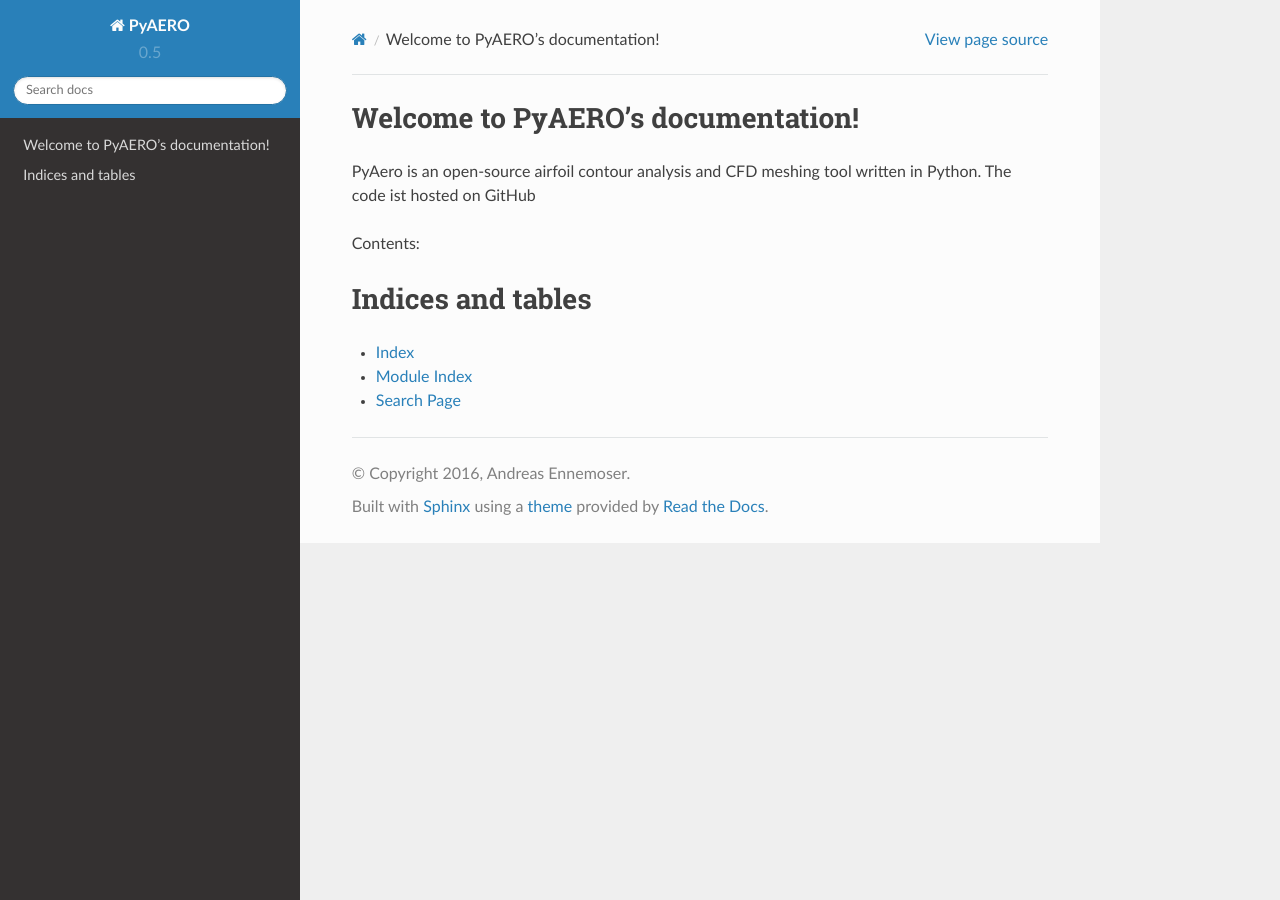
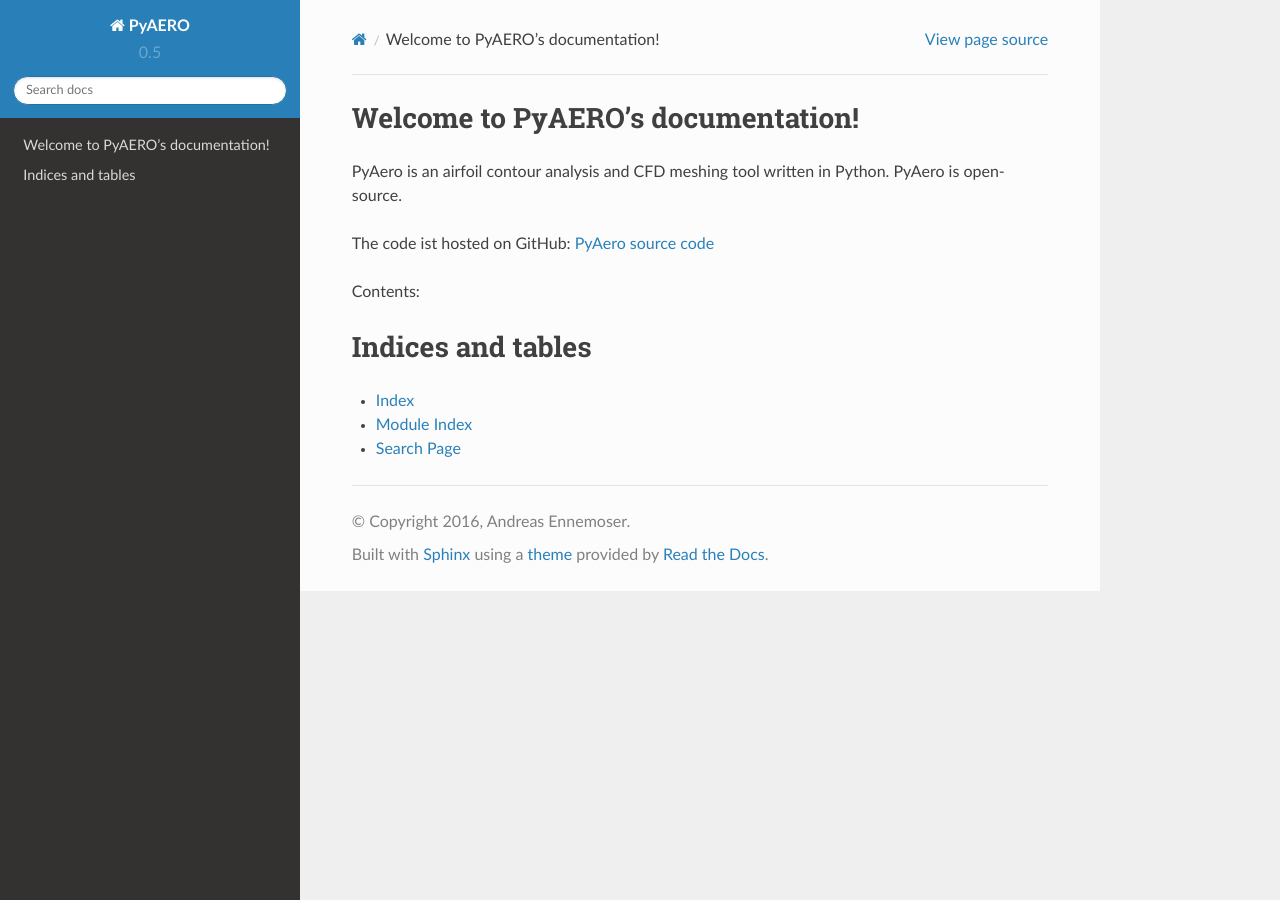
Before and after one commit to positroncascade/PyAero, a Sphinx documentation site: the page built from docs/index.rst, in a window 1280 px wide. Built offline with Sphinx 7.4.7 and the Read the Docs theme 2.0.0, drawn with Linux system fonts in a browser that asks for light colours; pages that are not in the unit, such as notebooks, are missing from menus.

Commit message:
added link to source code

```diff
--- a/docs/index.rst
+++ b/docs/index.rst
@@ -1,8 +1,10 @@
 Welcome to PyAERO's documentation!
 ==================================
 
-PyAero is an open-source airfoil contour analysis and CFD meshing tool written in Python.
-The code ist hosted on GitHub
+PyAero is an airfoil contour analysis and CFD meshing tool written in Python.
+PyAero is open-source.
+
+The code ist hosted on GitHub: `PyAero source code <https://github.com/chiefenne/PyAero>`_
 
 Contents:
 
```
